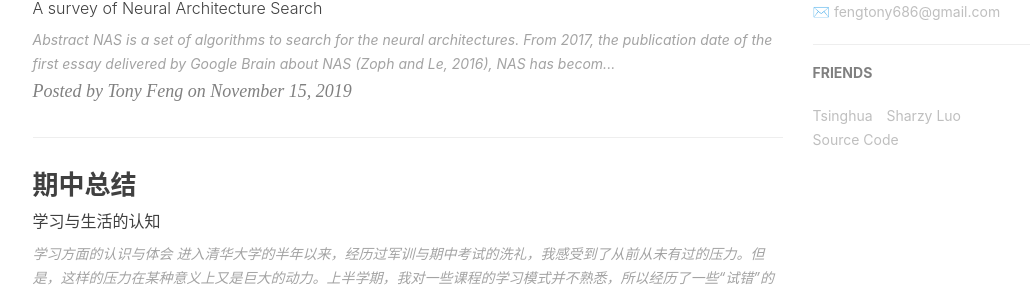
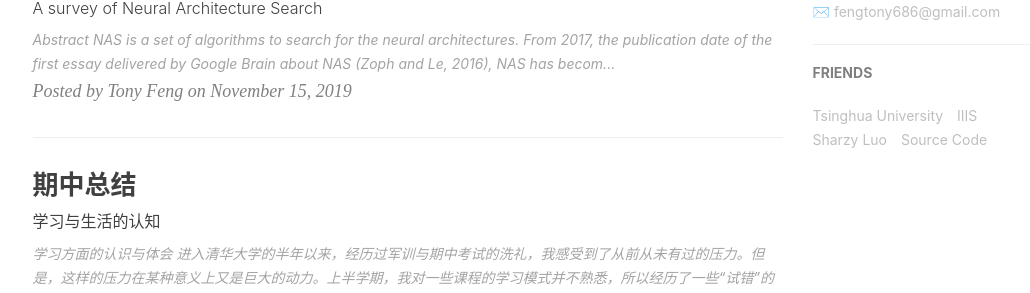
Before and after one commit to fengtony686/fengtony686.github.io, a Jekyll site: the page built from index.html, in a window 1280 px wide and 900 px high, scrolled down 860 px. Shown: the part 153-446 px from the top of the window, without its empty margins (135-1165 px from the left). Built offline with Jekyll 4.4.1, drawn with Linux system fonts in a browser that asks for light colours; nearby versions of some CDN libraries; the list of posts is cut into pages by our own code; comment, search, counter and statistics services are not loaded.

Commit message:
update friends

```diff
--- a/_config.yml
+++ b/_config.yml
@@ -99,8 +99,11 @@ service-worker: true
 # Friends
 friends: [
     {
-        title: "Tsinghua",
+        title: "Tsinghua University",
         href: "https://www.tsinghua.edu.cn"
+    },{
+        title: "IIIS",
+        href: "https://iiis.tsinghua.edu.cn/"
     },{
         title: "Sharzy Luo",
         href: "https://sharzy.in"
```
